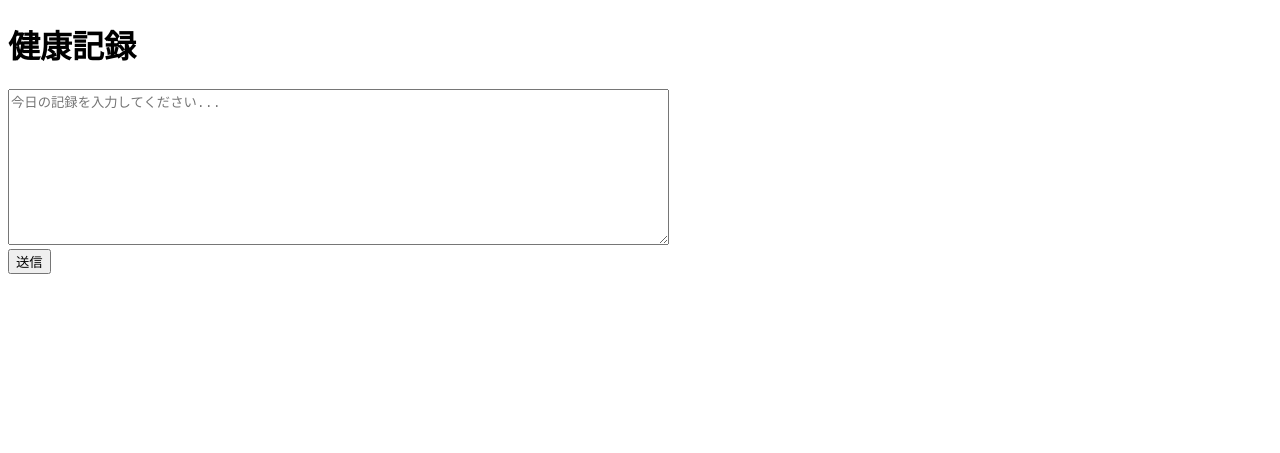
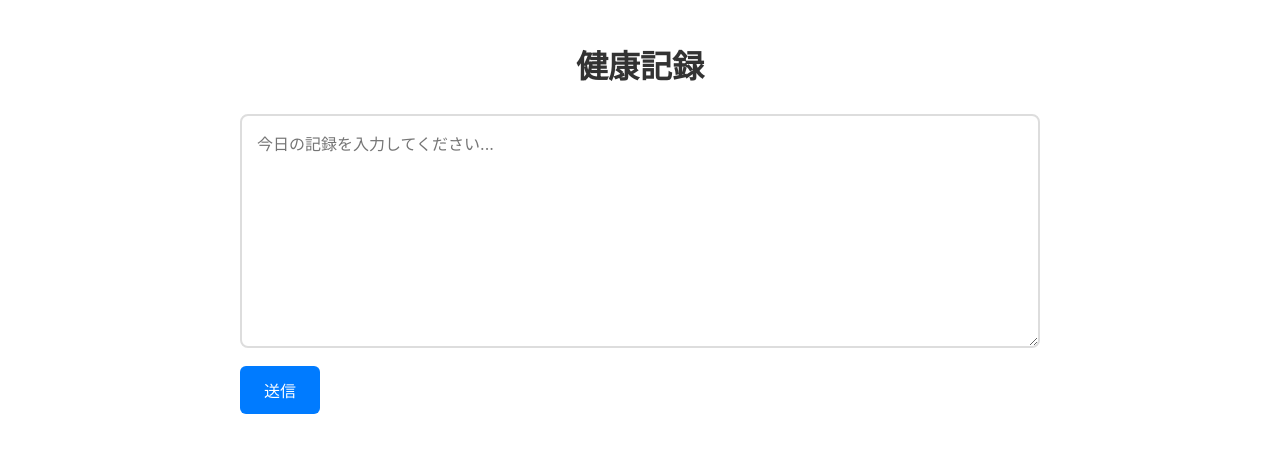
Before and after one commit to yattom/health-recorder-ai, a Flask app: page / in a window 1280 px wide. Shown: the top 453 px of the page. Run offline with Flask 3, Linux system fonts and the light colour scheme.

Commit message:
feat: スタイルを適用

```diff
--- /dev/null
+++ b/static/styles.css
@@ -0,0 +1,38 @@
+body {
+    font-family: -apple-system, BlinkMacSystemFont, 'Segoe UI', Roboto, sans-serif;
+    max-width: 800px;
+    margin: 0 auto;
+    padding: 20px;
+    line-height: 1.6;
+}
+
+h1 {
+    color: #333;
+    text-align: center;
+}
+
+textarea {
+    width: 100%;
+    padding: 15px;
+    border: 2px solid #ddd;
+    border-radius: 8px;
+    font-size: 16px;
+    font-family: inherit;
+    resize: vertical;
+    box-sizing: border-box;
+}
+
+input[type="submit"] {
+    background-color: #007bff;
+    color: white;
+    padding: 12px 24px;
+    border: none;
+    border-radius: 6px;
+    font-size: 16px;
+    cursor: pointer;
+    margin-top: 10px;
+}
+
+input[type="submit"]:hover {
+    background-color: #0056b3;
+}
--- a/templates/index.html
+++ b/templates/index.html
@@ -1,7 +1,10 @@
 <!DOCTYPE html>
 <html>
 <head>
+    <meta charset="UTF-8">
+    <meta name="viewport" content="width=device-width, initial-scale=1.0">
     <title>健康記録</title>
+    <link rel="stylesheet" href="{{ url_for('static', filename='styles.css') }}">
 </head>
 <body>
     <h1>健康記録</h1>
```
Also changed, not shown: plan.md (+1 -1 lines), test_app.py (+9 -0 lines).
